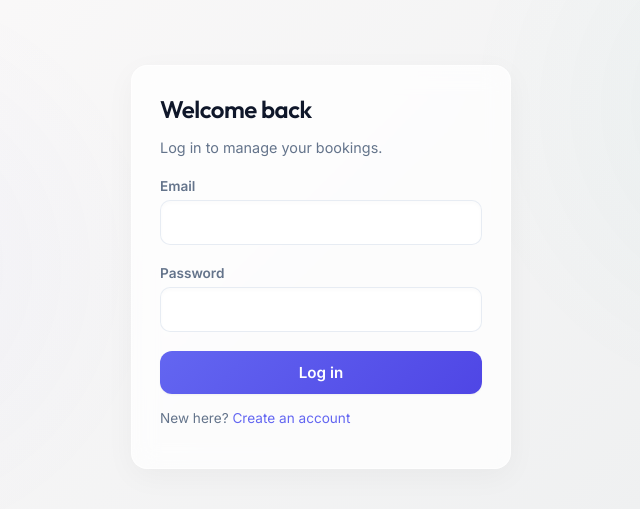
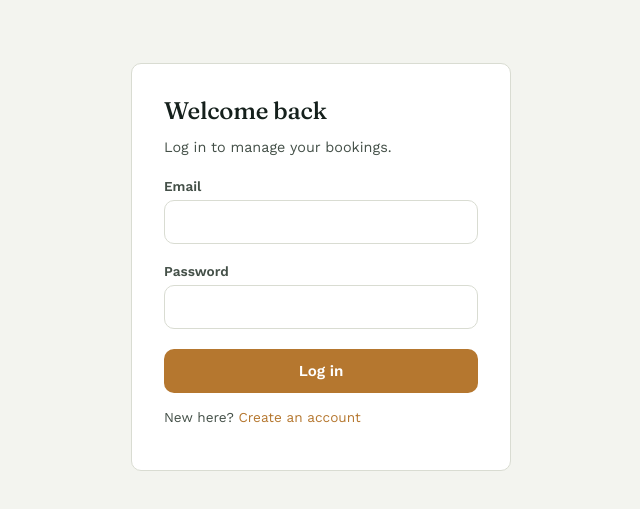
Before and after one commit to MeetPrajapati49/booking-saas, a React (Vite) app in the folder frontend/: page /login in a window 1280 px wide. Shown: the part 133-642 px from the top of the page, without its empty margins (319-959 px from the left). Built offline with nearby package versions, Linux system fonts and the light colour scheme; no server answers.

Commit message:
design: implement flat editorial UI system with Fraunces and amber accents

```diff
--- a/frontend/src/index.css
+++ b/frontend/src/index.css
@@ -1,24 +1,19 @@
-@import url('https://fonts.googleapis.com/css2?family=Inter:wght@400;500;600;700&family=Outfit:wght@500;600;700&display=swap');
+@import url('https://fonts.googleapis.com/css2?family=Fraunces:opsz,wght@9..144,500&family=Work+Sans:wght@400;600&display=swap');
 
 :root {
-  --ink: #0f172a;
-  --ink-soft: #64748b;
-  --paper: #f8fafc;
-  --paper-raised: rgba(255, 255, 255, 0.75);
-  --line: rgba(226, 232, 240, 0.8);
-  --accent: #6366f1;
-  --accent-hover: #4f46e5;
+  --ink: #15201c;
+  --ink-soft: #445048;
+  --paper: #f3f4ef;
+  --paper-raised: #ffffff;
+  --line: #d9dcd2;
+  --accent: #b5772f;
+  --accent-hover: #9c6628;
   --accent-ink: #ffffff;
-  --teal: #0d9488;
-  --danger: #e11d48;
-  --radius: 16px;
-  --font-display: 'Outfit', sans-serif;
-  --font-body: 'Inter', sans-serif;
-
-  --shadow-sm: 0 1px 2px 0 rgba(0, 0, 0, 0.05);
-  --shadow-md: 0 8px 30px rgba(0, 0, 0, 0.04);
-  --shadow-lg: 0 20px 40px rgba(0, 0, 0, 0.08);
-  --shadow-glow: 0 0 20px rgba(99, 102, 241, 0.4);
+  --teal: #3e6c63;
+  --danger: #a3402f;
+  --radius: 10px;
+  --font-display: 'Fraunces', serif;
+  --font-body: 'Work Sans', sans-serif;
 }
 
 * { box-sizing: border-box; }
@@ -29,24 +24,17 @@ body {
   margin: 0;
   font-family: var(--font-body);
   color: var(--ink);
-  background: linear-gradient(135deg, #fdfbfb 0%, #ebedee 100%);
-  background-attachment: fixed;
+  background: var(--paper);
   -webkit-font-smoothing: antialiased;
 }
 
-/* Subtle animated background mesh */
-body::before {
-  content: '';
-  position: fixed;
-  top: 0; left: 0; width: 100%; height: 100%;
-  background:
-    radial-gradient(circle at 15% 50%, rgba(99, 102, 241, 0.04), transparent 25%),
-    radial-gradient(circle at 85% 30%, rgba(13, 148, 136, 0.04), transparent 25%);
-  z-index: -1;
-  pointer-events: none;
+h1, h2, h3 {
+  font-family: var(--font-display);
+  font-weight: 500;
+  margin: 0;
+  letter-spacing: -0.01em;
+  color: var(--ink);
 }
-
-h1, h2, h3 { font-family: var(--font-display); font-weight: 600; margin: 0; letter-spacing: -0.02em; }
 
 a { color: inherit; text-decoration: none; }
 
@@ -67,41 +55,35 @@ input, select, textarea {
   justify-content: center;
   gap: 0.5rem;
   padding: 0.75rem 1.25rem;
-  border-radius: 12px;
+  border-radius: var(--radius);
   border: 1px solid transparent;
   font-size: 0.95rem;
   font-weight: 600;
-  transition: all 0.3s cubic-bezier(0.4, 0, 0.2, 1);
-  box-shadow: var(--shadow-sm);
+  transition: all 0.2s ease;
 }
 
-.btn:hover:not(:disabled) {
-  transform: translateY(-2px);
-  box-shadow: var(--shadow-md);
-}
-.btn:active:not(:disabled) { transform: translateY(0); }
-.btn:disabled { opacity: 0.5; cursor: not-allowed; box-shadow: none; }
+.btn:disabled { opacity: 0.5; cursor: not-allowed; }
 
 .btn-primary {
-  background: linear-gradient(135deg, var(--accent), var(--accent-hover));
+  background: var(--accent);
   color: var(--accent-ink);
-  border: none;
 }
 .btn-primary:hover:not(:disabled) {
-  box-shadow: var(--shadow-glow);
+  background: var(--accent-hover);
 }
 
 .btn-secondary {
-  background: rgba(255, 255, 255, 0.9);
+  background: transparent;
   border-color: var(--line);
   color: var(--ink);
-  backdrop-filter: blur(10px);
 }
-.btn-secondary:hover:not(:disabled) { background: #ffffff; }
+.btn-secondary:hover:not(:disabled) {
+  background: rgba(0,0,0,0.03);
+}
 
 .btn-danger { background: transparent; border-color: var(--danger); color: var(--danger); }
-.btn-ghost { background: transparent; color: var(--ink-soft); box-shadow: none; }
-.btn-ghost:hover:not(:disabled) { background: rgba(0,0,0,0.03); box-shadow: none; }
+.btn-ghost { background: transparent; color: var(--ink-soft); border: 1px solid transparent; }
+.btn-ghost:hover:not(:disabled) { color: var(--ink); }
 
 .field {
   display: flex;
@@ -113,85 +95,61 @@ input, select, textarea {
 .field input, .field select, .field textarea {
   padding: 0.75rem 0.9rem;
   border: 1px solid var(--line);
-  border-radius: 10px;
-  background: rgba(255, 255, 255, 0.8);
+  border-radius: var(--radius);
+  background: var(--paper-raised);
   color: var(--ink);
-  box-shadow: inset 0 2px 4px rgba(0,0,0,0.02);
 }
 .field input:focus, .field select:focus, .field textarea:focus {
   outline: none;
   border-color: var(--accent);
-  background: #ffffff;
-  box-shadow: 0 0 0 3px rgba(99, 102, 241, 0.15);
 }
 
-/* Glassmorphism Panels */
+/* Flat Panels */
 .panel {
   background: var(--paper-raised);
-  backdrop-filter: blur(12px);
-  -webkit-backdrop-filter: blur(12px);
-  border: 1px solid rgba(255, 255, 255, 0.6);
+  border: 1px solid var(--line);
   border-radius: var(--radius);
-  padding: 1.75rem;
-  box-shadow: var(--shadow-md);
-  transition: all 0.3s cubic-bezier(0.4, 0, 0.2, 1);
-}
-.panel:hover {
-  box-shadow: var(--shadow-lg);
-  transform: translateY(-3px);
-  border-color: rgba(255, 255, 255, 0.9);
+  padding: 2rem;
+  box-shadow: none;
 }
 
-.error-text { color: var(--danger); font-size: 0.9rem; margin: 0.4rem 0; font-weight: 500; }
+.error-text { color: var(--danger); font-size: 0.9rem; margin: 0.4rem 0; font-weight: 600; }
 
 .badge {
   display: inline-flex;
   align-items: center;
-  padding: 0.25rem 0.75rem;
-  border-radius: 100px;
-  font-size: 0.75rem;
-  font-weight: 700;
-  letter-spacing: 0.02em;
+  padding: 0.2rem 0.6rem;
+  border-radius: 9999px;
+  font-size: 0.7rem;
+  font-weight: 600;
+  letter-spacing: 0.03em;
   text-transform: uppercase;
 }
-.badge-confirmed { background: rgba(13, 148, 136, 0.1); color: var(--teal); border: 1px solid rgba(13,148,136,0.2); }
-.badge-pending { background: rgba(245, 158, 11, 0.1); color: #d97706; border: 1px solid rgba(245,158,11,0.2); }
-.badge-cancelled { background: rgba(225, 29, 72, 0.1); color: var(--danger); border: 1px solid rgba(225,29,72,0.2); }
-.badge-completed { background: rgba(79, 70, 229, 0.1); color: var(--accent); border: 1px solid rgba(79,70,229,0.2); }
-.badge-no_show { background: rgba(100, 116, 139, 0.1); color: var(--ink-soft); border: 1px solid rgba(100,116,139,0.2); }
+.badge-confirmed { background: rgba(62, 108, 99, 0.15); color: var(--teal); }
+.badge-pending { background: rgba(181, 119, 47, 0.15); color: var(--accent); }
+.badge-cancelled { background: rgba(163, 64, 47, 0.15); color: var(--danger); }
+.badge-completed { background: rgba(62, 108, 99, 0.15); color: var(--teal); }
+.badge-no_show { background: rgba(68, 80, 72, 0.15); color: var(--ink-soft); }
 
 /* Modal specific styles */
 .modal-backdrop {
   position: fixed;
   top: 0; left: 0; right: 0; bottom: 0;
-  background: rgba(15, 23, 42, 0.4);
-  backdrop-filter: blur(4px);
+  background: rgba(21, 32, 28, 0.5);
   display: flex;
   align-items: center;
   justify-content: center;
   z-index: 1000;
-  animation: fadeIn 0.2s ease;
-}
-
-@keyframes fadeIn {
-  from { opacity: 0; }
-  to { opacity: 1; }
 }
 
 .modal-content {
   width: 100%;
   max-width: 500px;
-  animation: slideUp 0.3s cubic-bezier(0.16, 1, 0.3, 1);
-}
-
-@keyframes slideUp {
-  from { transform: translateY(20px) scale(0.95); opacity: 0; }
-  to { transform: translateY(0) scale(1); opacity: 1; }
 }
 
 .spinner {
-  width: 20px;
-  height: 20px;
+  width: 18px;
+  height: 18px;
   border: 2px solid rgba(255,255,255,0.3);
   border-radius: 50%;
   border-top-color: #fff;
--- a/frontend/src/pages/Clients.jsx
+++ b/frontend/src/pages/Clients.jsx
@@ -61,7 +61,7 @@ export default function Clients() {
                     className="btn btn-primary"
                     style={{ padding: '0.3rem 0.6rem', fontSize: '0.75rem', border: 'none' }}
                   >
-                    Send Booking Link ✉️
+                    Send Booking Link
                   </button>
                 )}
               </div>
--- a/frontend/src/pages/PublicBooking.jsx
+++ b/frontend/src/pages/PublicBooking.jsx
@@ -82,22 +82,16 @@ export default function PublicBooking() {
   return (
     <div style={{ minHeight: '100vh', background: 'var(--paper)', display: 'flex', flexDirection: 'column' }}>
       <header style={{
-        padding: '3rem 1.5rem 2rem', textAlign: 'center',
-        background: 'linear-gradient(to bottom, #ffffff, var(--paper))',
-        borderBottom: '1px solid var(--line)'
+        padding: '4rem 1.5rem 2.5rem',
+        maxWidth: 720,
+        width: '100%',
+        margin: '0 auto'
       }}>
-        <div style={{
-          width: 72, height: 72, background: 'var(--accent)', color: '#fff',
-          borderRadius: '50%', display: 'flex', alignItems: 'center', justifyContent: 'center',
-          margin: '0 auto 1.2rem', fontSize: '2rem', fontWeight: 700, boxShadow: 'var(--shadow-md)'
-        }}>
-          {business.name.charAt(0).toUpperCase()}
-        </div>
-        <h1 style={{ fontSize: '2.2rem', letterSpacing: '-0.03em', fontWeight: 700 }}>{business.name}</h1>
-        <p style={{ color: 'var(--ink-soft)', marginTop: '0.6rem', fontSize: '1.05rem' }}>Book an appointment in a couple of taps.</p>
+        <h1 style={{ fontSize: '2.8rem', letterSpacing: '-0.02em', fontWeight: 500, lineHeight: 1.1 }}>{business.name}</h1>
+        <p style={{ color: 'var(--ink-soft)', marginTop: '1rem', fontSize: '1.1rem' }}>Book an appointment in a couple of taps.</p>
       </header>
 
-      <main style={{ maxWidth: 640, width: '100%', margin: '0 auto', padding: '2.5rem 1.5rem 5rem' }}>
+      <main style={{ maxWidth: 720, width: '100%', margin: '0 auto', padding: '0 1.5rem 5rem' }}>
         <Steps step={step} />
 
         {step === 1 && (
@@ -217,25 +211,15 @@ export default function PublicBooking() {
 function Steps({ step }) {
   const labels = ['Service', 'Time', 'Details', 'Done'];
   return (
-    <div style={{ display: 'flex', gap: '1rem', justifyContent: 'center', marginBottom: '2rem' }}>
+    <div style={{ display: 'flex', gap: '1.5rem', marginBottom: '2.5rem', borderBottom: '1px solid var(--line)', paddingBottom: '1rem' }}>
       {labels.map((l, i) => (
-        <div key={l} style={{ display: 'flex', alignItems: 'center', gap: '0.4rem' }}>
-          <div style={{
-            width: 24, height: 24, borderRadius: '50%', display: 'flex', alignItems: 'center', justifyContent: 'center',
-            fontSize: '0.75rem', fontWeight: 600,
-            background: step >= i + 1 ? 'var(--accent)' : 'var(--line)',
-            color: step >= i + 1 ? '#fff' : 'var(--ink-soft)',
-            transition: 'all 0.3s ease'
-          }}>
-            {i + 1}
-          </div>
+        <div key={l} style={{ display: 'flex', alignItems: 'center', gap: '0.5rem' }}>
           <span style={{
             fontSize: '0.85rem', fontWeight: 600,
             color: step >= i + 1 ? 'var(--ink)' : 'var(--ink-soft)',
           }}>
-            {l}
+            {i + 1}. {l}
           </span>
-          {i < labels.length - 1 && <div style={{ width: 16, height: 2, background: 'var(--line)', marginLeft: '0.6rem' }} />}
         </div>
       ))}
     </div>
```
